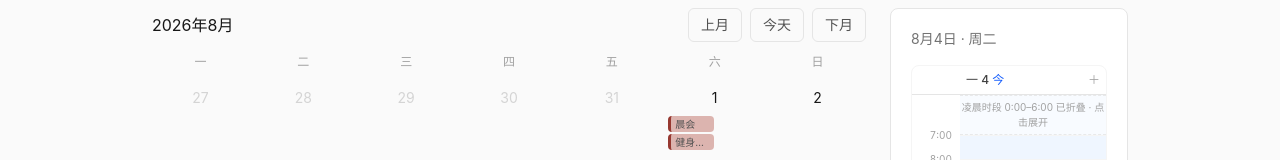
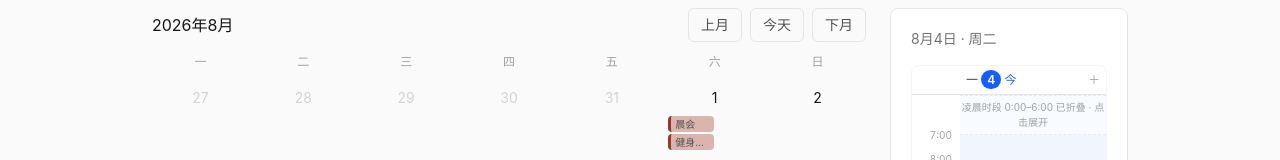
Before and after one commit to WHJ-2007/schedule-app, a Next.js app: page / in a window 1280 px wide. Shown: the part 166-326 px from the top of the page. Built offline with nearby package versions, Linux system fonts and the light colour scheme.

Commit message:
feat: 周视图当天列更明显——整列浅蓝底、列头日期实心蓝胶囊
今天列未选中时整列浅蓝底（columnToday），列头日期数字改为
实心蓝底白字胶囊，与选中/锚点列（蓝底+蓝边框）层级区分；
已在真实浏览器验证计算样式。

```diff
--- a/src/components/theme-tokens.tsx
+++ b/src/components/theme-tokens.tsx
@@ -26,6 +26,7 @@ export type ThemeTokens = {
   viewTab: { active: string; inactive: string };
   weekView: {
     columnHighlight: string; columnHeader: string; addDay: string;
+    columnToday: string;     // 今天列整列浅蓝底（选中/锚点列优先）
     columnHover: string;     // 悬停列背景淡色（鼠标位置对应日期）
     hourLabelActive: string; // 悬停时对应小时刻度高亮
     timeline: string;        // 时间轴整体容器（边框等）
@@ -107,6 +108,7 @@ export const THEME_TOKENS: ThemeTokens = {
     },
     weekView: {
       columnHighlight: "border-blue-200 bg-blue-50",
+      columnToday: "bg-blue-50/40", // 今天列整列浅蓝底（选中/锚点列优先）
       columnHover: "bg-neutral-100/70",
       hourLabelActive: "font-semibold text-blue-600",
       columnHeader: "glass-hover text-xs font-medium text-neutral-700 transition hover:scale-[1.03] hover:text-blue-600",
--- a/src/components/week-timeline.tsx
+++ b/src/components/week-timeline.tsx
@@ -1077,7 +1077,14 @@ export default function WeekTimeline({
                     aria-label={`选择${d.getMonth() + 1}月${d.getDate()}日`}
                     className={tokens.weekView.columnHeader}
                   >
-                    {WEEKDAY_NAMES[i]} {d.getDate()}
+                    {WEEKDAY_NAMES[i]}{" "}
+                    {isToday ? (
+                      <span className="rounded-full bg-blue-600 px-1.5 py-0.5 font-semibold leading-none text-white">
+                        {d.getDate()}
+                      </span>
+                    ) : (
+                      d.getDate()
+                    )}
                     {isToday && <span className={tokens.todayMark}> 今</span>}
                   </button>
                   <button
@@ -1275,6 +1282,7 @@ export default function WeekTimeline({
             // 拖动中：本列用预览排布（选中组已挪走/加入后重算的轨道）
             const layout = previewLayouts?.get(i) ?? baseLayout;
             const isAnchor = key === anchorKey;
+            const isToday = isSameDay(d, today);
             return (
               <div
                 key={key}
@@ -1287,7 +1295,9 @@ export default function WeekTimeline({
                       ? tokens.weekView.columnHighlight
                       : hover?.col === i
                         ? tokens.weekView.columnHover
-                        : "")
+                        : isToday
+                          ? tokens.weekView.columnToday
+                          : "")
                 }
                 onPointerDown={(e) => handleColumnDown(e, i)}
                 onPointerMove={handlePointerMove}
--- a/src/lib/changelog.ts
+++ b/src/lib/changelog.ts
@@ -30,6 +30,7 @@ export const CHANGELOG: ChangelogEntry[] = [
       "修复：横向拖宽把已完成/逾期未完成的日程设为每天重复时，完成状态按实例重排——原日期保留完成记录，新重复出的实例均为未完成",
       "改动：重复日程拖边界也自动改为每天重复——拖第一个实例左边界，整段改为从新起点到原截止的每天重复；拖最后一个实例右边界，改为从原起点到新截止的每天重复（此前只调边界、频率保持不变）；拖过对侧边界自动钳制到对侧（跨度可缩为单日）",
       "导出：导出的 JPG 分辨率提高（2x → 3x），放大查看更清晰",
+      "界面：周视图当天更明显——今天列整列浅蓝底、列头日期实心蓝胶囊白字（选中/锚点列优先，选中时仍显示选中样式）",
     ],
   },
   {
```
Also changed, not shown: 1 other file (tests, documents, lock files or other folders).
